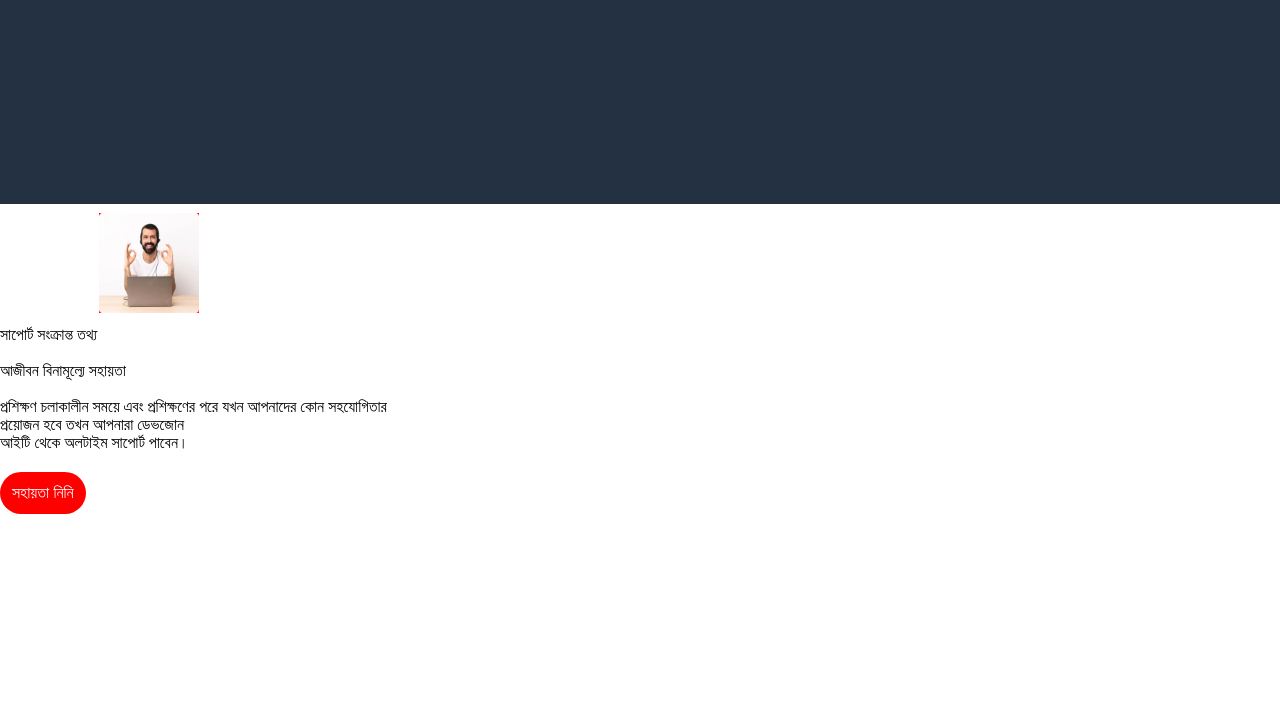
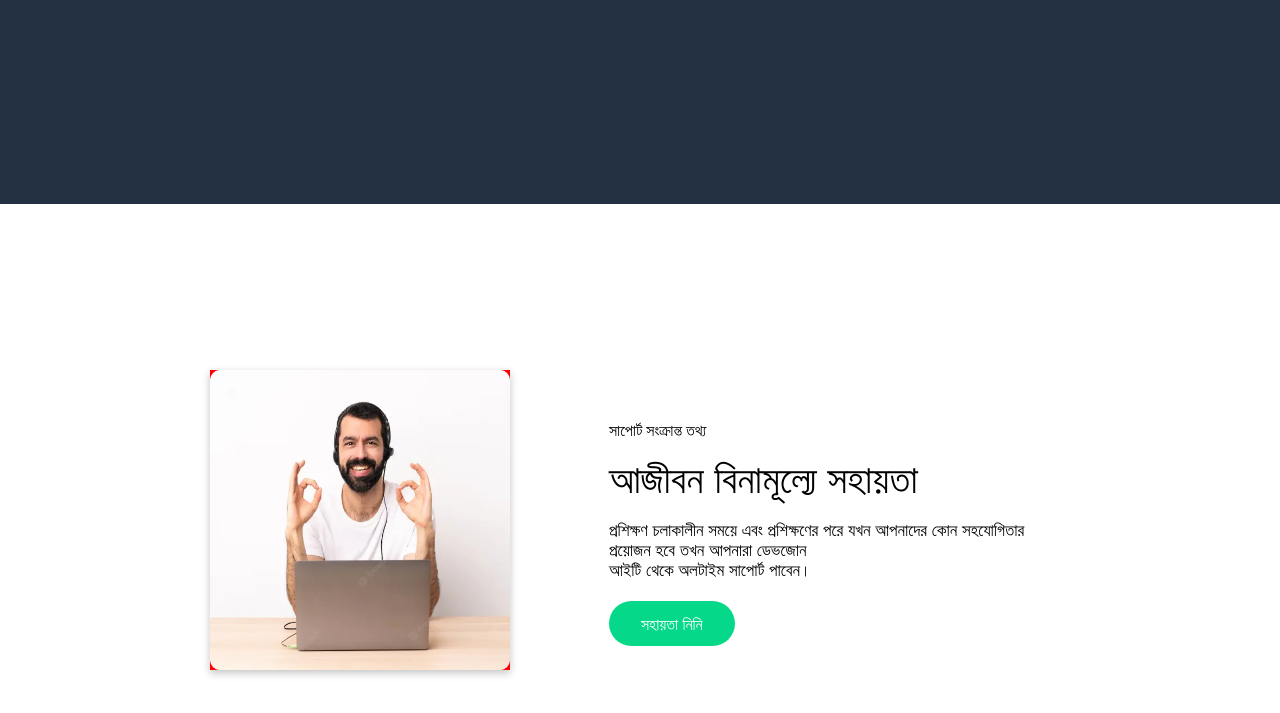
Before and after one commit to emtiaz22688/PROJECT-4, a plain HTML site: page index.html in a window 1280 px wide. Shown: the part 310-1023 px from the top of the page. Before the commit the page ends 824 px from the top, so only its background shows below. Drawn offline with Linux system fonts and the light colour scheme.

Commit message:
Update style.css

```diff
--- a/style.css
+++ b/style.css
@@ -179,3 +179,60 @@ width: 100px;
     width: 100px;
    transform: scale(1.2);
 }
+
+/* secound section end*/
+/* three section start*/
+
+.container-1{
+margin: 218px 111px 30px;
+}
+.contest-1{
+
+}
+.contet{
+ display: flex;
+}
+.text-1{
+
+}
+
+p2{
+
+}
+p3{
+ font-size: 39px;
+ font-family: Arial, Helvetica, sans-serif;
+ font-weight: normal;
+}
+p4{
+ font-size: 17px;
+    font-weight: normal;
+    font-family: Arial, Helvetica, sans-serif;
+}
+
+.btn{
+padding: 15px 32px 12px 32px;
+    top: 20px;
+    position: relative;
+    border-radius: 52px;
+    border: none;
+    text-transform: capitalize;
+    color: white;
+    font-weight: bold;
+    font-size: 16px;
+    font-weight: normal;
+    background-color: #06d889;
+}
+
+.img2{
+  width: 300px;
+    height: 300px;
+    box-shadow: rgba(0, 0, 0, 0.24) 0px 3px 8px;
+    transition: all 0.5s ease;
+    margin-top: -52px;
+}
+.img2:hover{
+    width: 300px;
+    height: 300PX;
+   transform: scale(1.2);
+}
```
